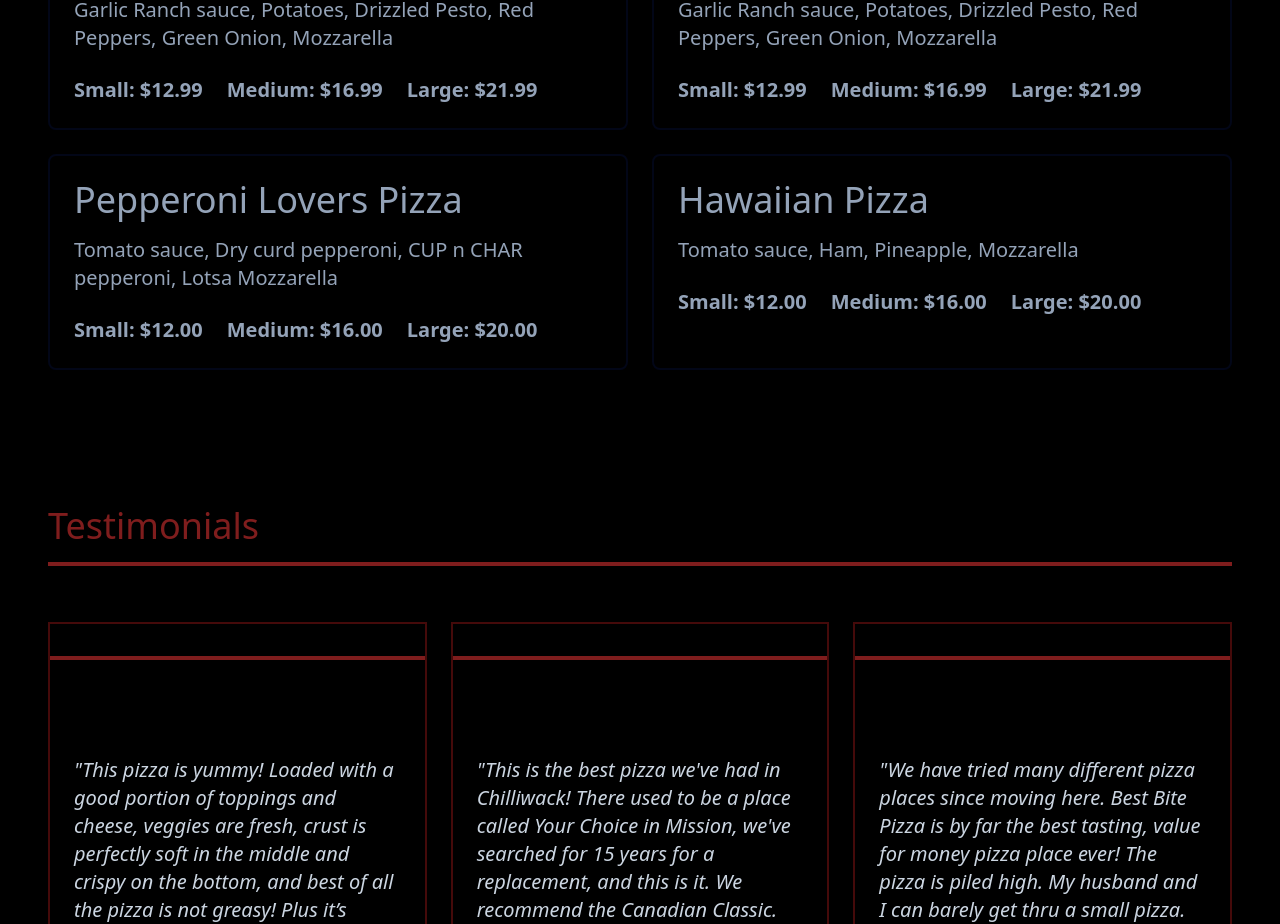
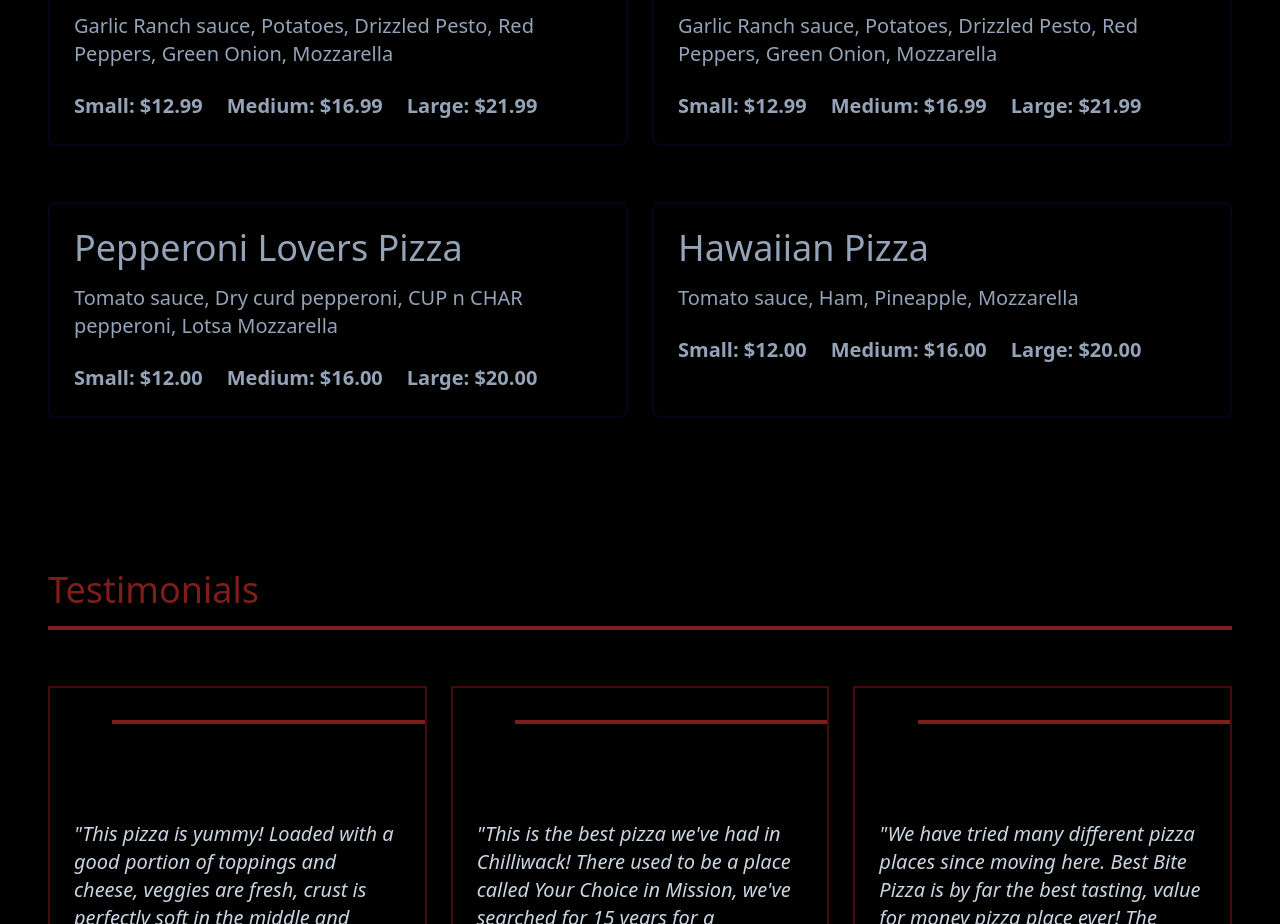
Before and after one commit to harjot85/best-bite, a React (Vite) app: page / in a window 1280 px wide. Shown: the part 1218-2142 px from the top of the page. Built offline with nearby package versions, Linux system fonts and the light colour scheme.

Commit message:
Adjust some spaces

```diff
--- a/src/pages/about-page.tsx
+++ b/src/pages/about-page.tsx
@@ -5,7 +5,7 @@ const AboutPage = () => {
   const { lineOne, lineTwo, lineThree } = data.business.aboutText;
   return (
     <>
-      <div className="text-slate-950 mt-20 pt-8 px-12 bg-red-100 h-[70vh] lg:h-[75vh]">
+      <div className="text-slate-950 mt-20 pt-8 px-12 bg-red-100 lg:h-[75vh]">
         <div className="text-4xl">
           <p className="text-red-900 mb-4">About</p>
           <RedBar height="h-1" />
--- a/src/pages/menu-page.tsx
+++ b/src/pages/menu-page.tsx
@@ -24,7 +24,7 @@ const MenuPage = () => {
   };
 
   return (
-    <div className="text-white mt-20 mx-12">
+    <div className="text-white mt-20 mx-4 lg:mx-12">
       <div className="text-4xl">
         <p className="text-red-900 mb-4">Menu</p>
         <RedBar height="h-1" />
@@ -61,7 +61,7 @@ const MenuItem = ({ item }: MenuItem) => {
   const {} = item;
 
   return (
-    <div className="border-solid border-slate-950 border-2 rounded-lg p-6 text-slate-400">
+    <div className="border-solid border-slate-950 border-2 rounded-lg px-2 lg:px-6 py-6 text-slate-400 my-4">
       <div className="text-2xl lg:text-4xl mb-4 flex space-x-12 items-start">
         <span>{item.name}</span>
 
--- a/src/pages/testimonials-page.tsx
+++ b/src/pages/testimonials-page.tsx
@@ -24,7 +24,13 @@ export default TestimonialsPage;
 const Testimonial = ({ testimonial }: { testimonial: string }) => {
   return (
     <div className=" border-solid border-2 border-red-950 pt-8 my-2">
-      <RedBar height="h-1" />
+      <div className="grid grid-cols-12">
+        <div className="col-span-2"></div>
+        <div className="col-span-10">
+          <RedBar height="h-1" />
+        </div>
+      </div>
+
       <div className="p-6 py-24">
         <p className="text-slate-300 italic">"{testimonial}"</p>
       </div>
```
Also changed, not shown: 1 other file (tests, documents, lock files or other folders).
